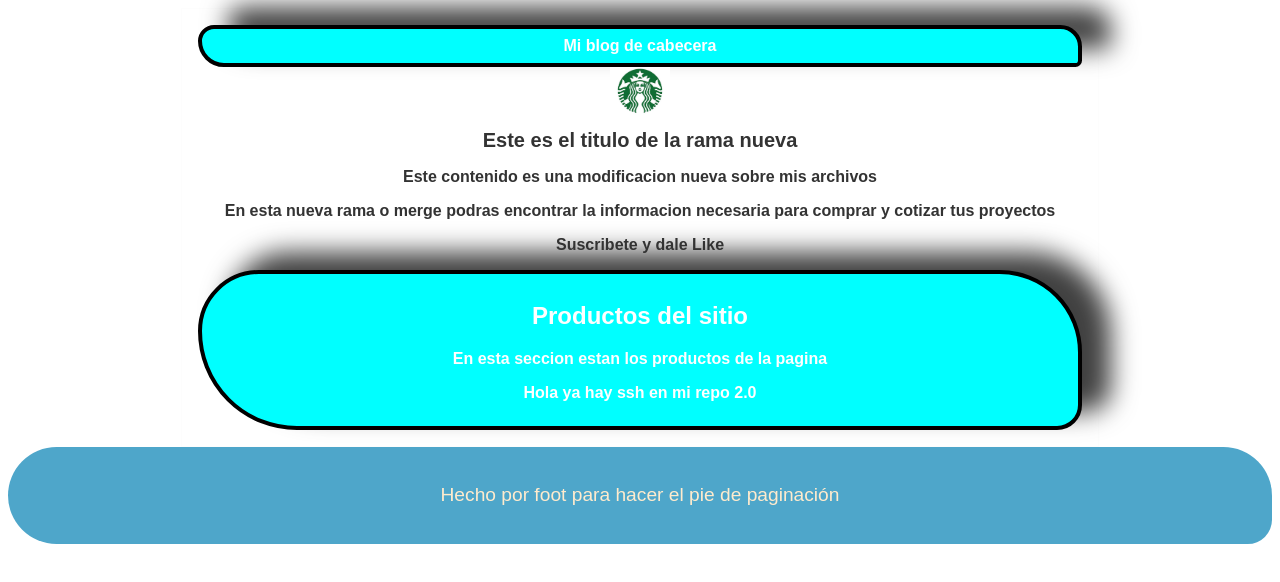
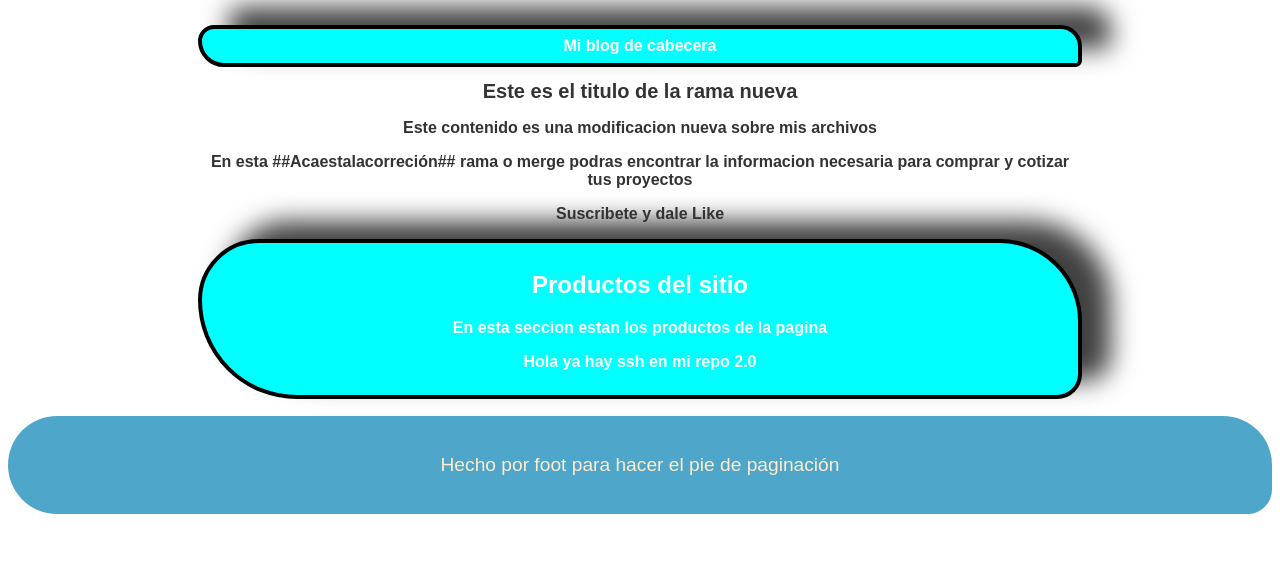
Before and after one commit to jshincapie/BlogNew, a plain HTML site: page index.html in a window 1280 px wide. Drawn offline with Linux system fonts and the light colour scheme.

Commit message:
Correcion tildes

```diff
--- a/index.html
+++ b/index.html
@@ -12,13 +12,11 @@
         <div id="cabecera">
             Mi blog de cabecera
         </div>
-        <img id="logo" src="../Imagenes/logo_famoso_starbucks.jpg">
         <div id="post">
             <h1>Este es el titulo de la rama nueva</h1>
             <p>Este contenido es una modificacion nueva sobre mis archivos</p>
-            <p>En esta nueva rama o merge podras encontrar la informacion necesaria para comprar y cotizar tus proyectos </p>
+            <p>En esta ##Acaestalacorreción## rama o merge podras encontrar la informacion necesaria para comprar y cotizar tus proyectos </p>
             <p>Suscribete y dale Like</p>
-
         </div>
 
         <div id="productos">
@@ -31,6 +29,7 @@
     </div>
     <div id="footer">
         Hecho por foot para hacer el pie de paginación
+
     </div>
 </body>
 
```
